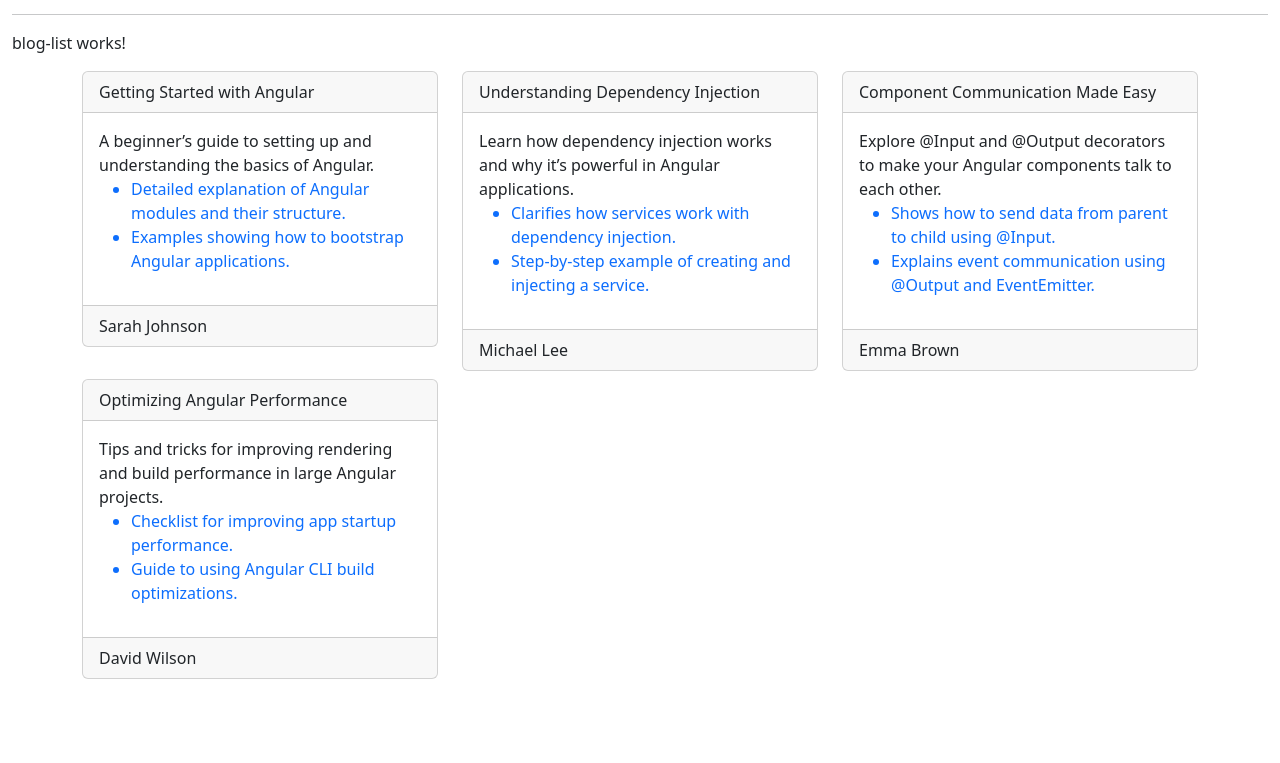
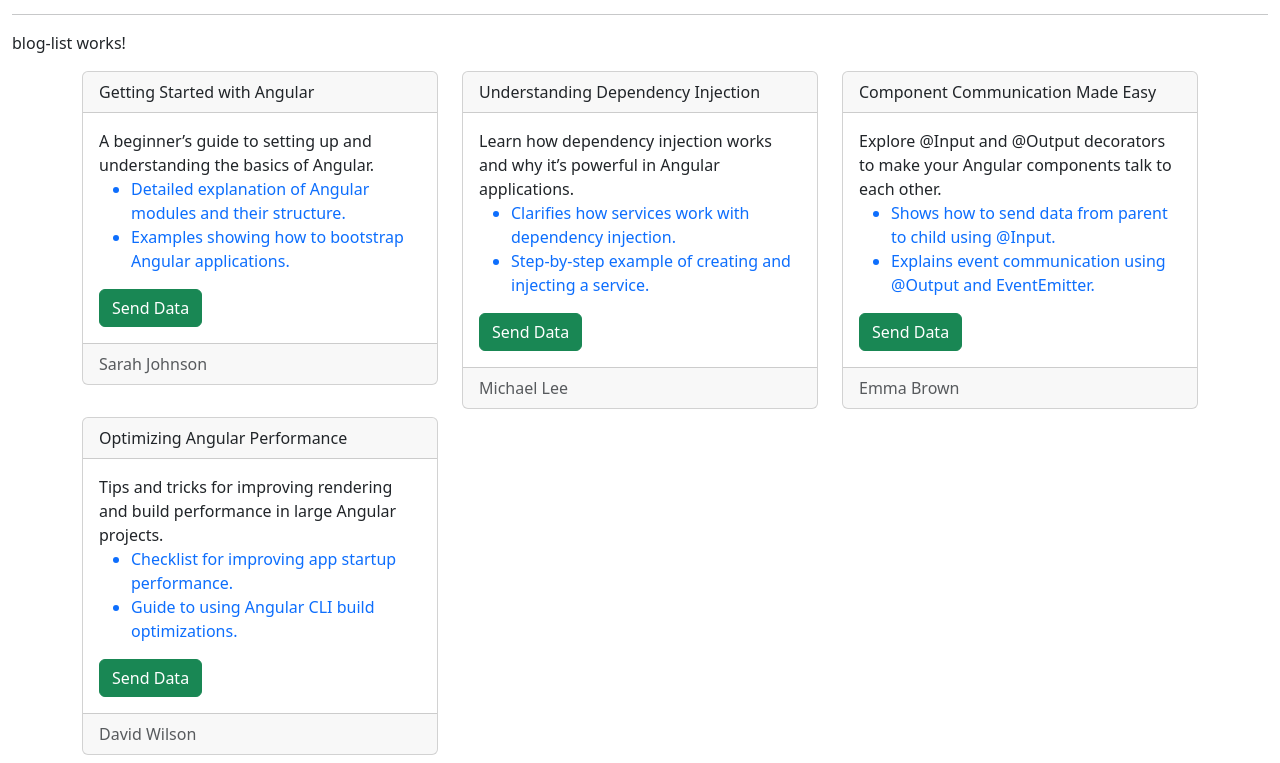
Before and after one commit to MHGalaxy/LearnAngular, an Angular app: page / in a window 1280 px wide. Shown: the part 2618-3381 px from the top of the page. Before the commit the page ends 3305 px from the top, so only its background shows below. Built offline with nearby package versions, Linux system fonts and the light colour scheme.

Commit message:
add @Output decorator

```diff
--- a/src/app/Components/blog-details/blog-details.component.html
+++ b/src/app/Components/blog-details/blog-details.component.html
@@ -4,3 +4,5 @@
       {{ blogDetail.feature }}
     </li>
   </ul>
+
+  <input type="button" class="btn btn-success" value="Send Data" (click)="sendData(blogId)">
--- a/src/app/Components/blog-details/blog-details.component.ts
+++ b/src/app/Components/blog-details/blog-details.component.ts
@@ -1,4 +1,4 @@
-import {Component, Input, input} from '@angular/core';
+import {Component, EventEmitter, Input, input, Output} from '@angular/core';
 import {BlogDetailDto, BlogDto} from '../../Dtos/blog/blog.dto';
 import {NgForOf, NgIf} from '@angular/common';
 import {getBlogDetailByBlogId} from '../../dbs/blog.db';
@@ -19,6 +19,9 @@ export class BlogDetailsComponent {
   blogId: number | undefined;
   blogDetails: BlogDetailDto[] = [];
 
+  @Output('blogDetails')
+  blogDetailEventEmitter: EventEmitter<BlogDetailDto[]> = new EventEmitter();
+
   // Inputs (@Input()) are set after the component is created.
   // So blogId does NOT exist when your class first executes property initializers.
   // ngOnInit() runs after Angular sets input values, so this.blogId is correct.
@@ -28,4 +31,8 @@ export class BlogDetailsComponent {
     }
   }
 
+  sendData(blogId: number | undefined): void {
+    this.blogDetailEventEmitter.emit(this.blogDetails);
+  }
+
 }
--- a/src/app/Components/blog-list/blog-list.component.html
+++ b/src/app/Components/blog-list/blog-list.component.html
@@ -8,9 +8,9 @@
         <div class="card-body">
           {{blog.description}}
           <br/>
-          <app-blog-details [blogId]="blog.id"></app-blog-details>
+          <app-blog-details [blogId]="blog.id" (blogDetails)="receiveData($event)"></app-blog-details>
         </div>
-        <div class="card-footer">{{blog.author}}</div>
+        <div class="card-footer text-muted">{{blog.author}}</div>
       </div>
     </div>
   </div>
--- a/src/app/Components/blog-list/blog-list.component.ts
+++ b/src/app/Components/blog-list/blog-list.component.ts
@@ -1,6 +1,6 @@
 import { Component } from '@angular/core';
-import {BlogDto} from '../../Dtos/blog/blog.dto';
-import {getBlogDetailByBlogId, getBlogs} from '../../dbs/blog.db';
+import {BlogDetailDto, BlogDto} from '../../Dtos/blog/blog.dto';
+import {getBlogs} from '../../dbs/blog.db';
 import {NgForOf, NgIf} from '@angular/common';
 import {BlogDetailsComponent} from '../blog-details/blog-details.component';
 
@@ -21,4 +21,9 @@ export class BlogListComponent {
   constructor() {
     this.blogs = getBlogs();
   }
+
+  receiveData(e: BlogDetailDto[]){
+    //alert(JSON.stringify(e));
+    console.log(e);
+  }
 }
```
